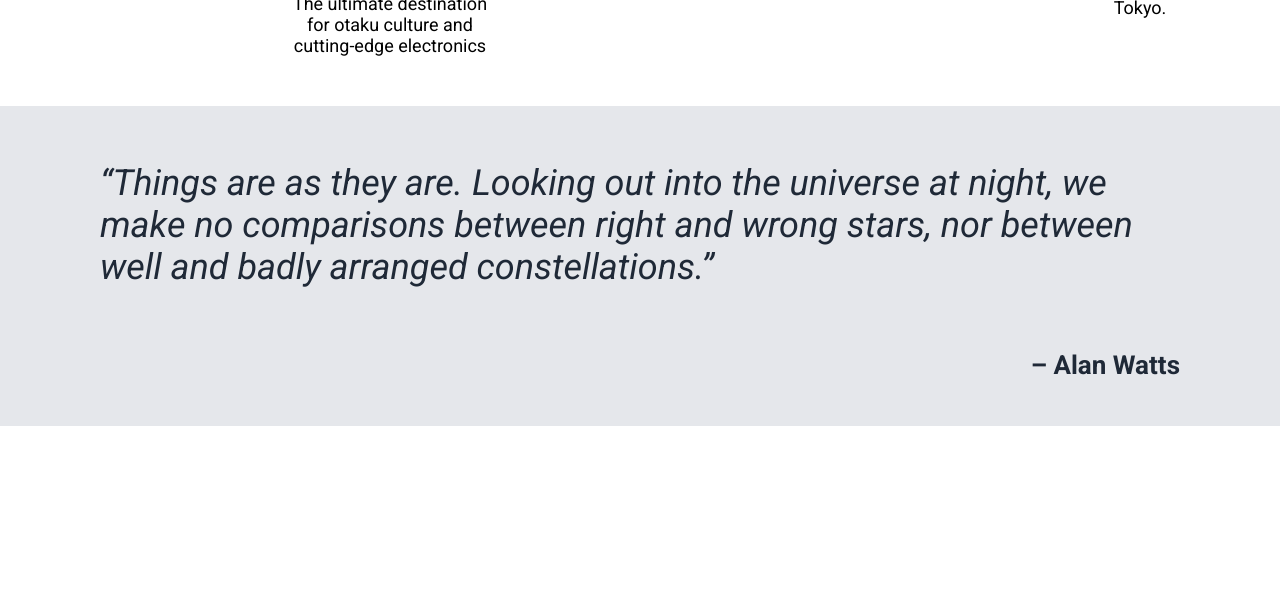
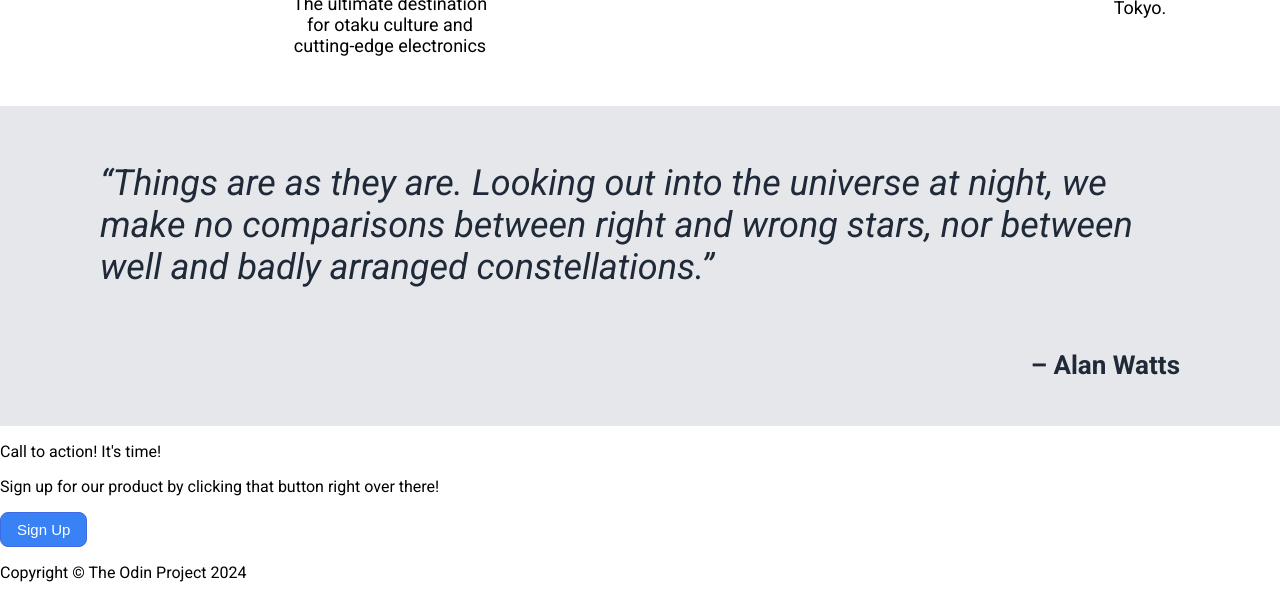
Before and after one commit to zcruz6590/landing-page, a plain HTML site: page index.html in a window 1280 px wide. Shown: the part 977-1575 px from the top of the page. Before the commit the page ends 1403 px from the top, so only its background shows below. Drawn offline with Linux system fonts and the light colour scheme.

Commit message:
html call-to-action and footer completed

```diff
--- a/index.html
+++ b/index.html
@@ -58,5 +58,21 @@
         <p class="author">– Alan Watts</p>
     </div>
 
+    <div class="call-to-action">
+        <div class="cta-container">
+            <div class="cta-body1">
+                <p class="cta-title">Call to action! It's time!</p>
+                <p class="cta-text">Sign up for our product by clicking that button right over there!</p>
+            </div>
+            <div class="cta-body2">
+                <button>Sign Up</button>
+            </div>
+        </div>
+    </div>
+
+    <div class="footer">
+        <p>Copyright © The Odin Project 2024</p>
+    </div>
+
 </body>
 </html>
```
